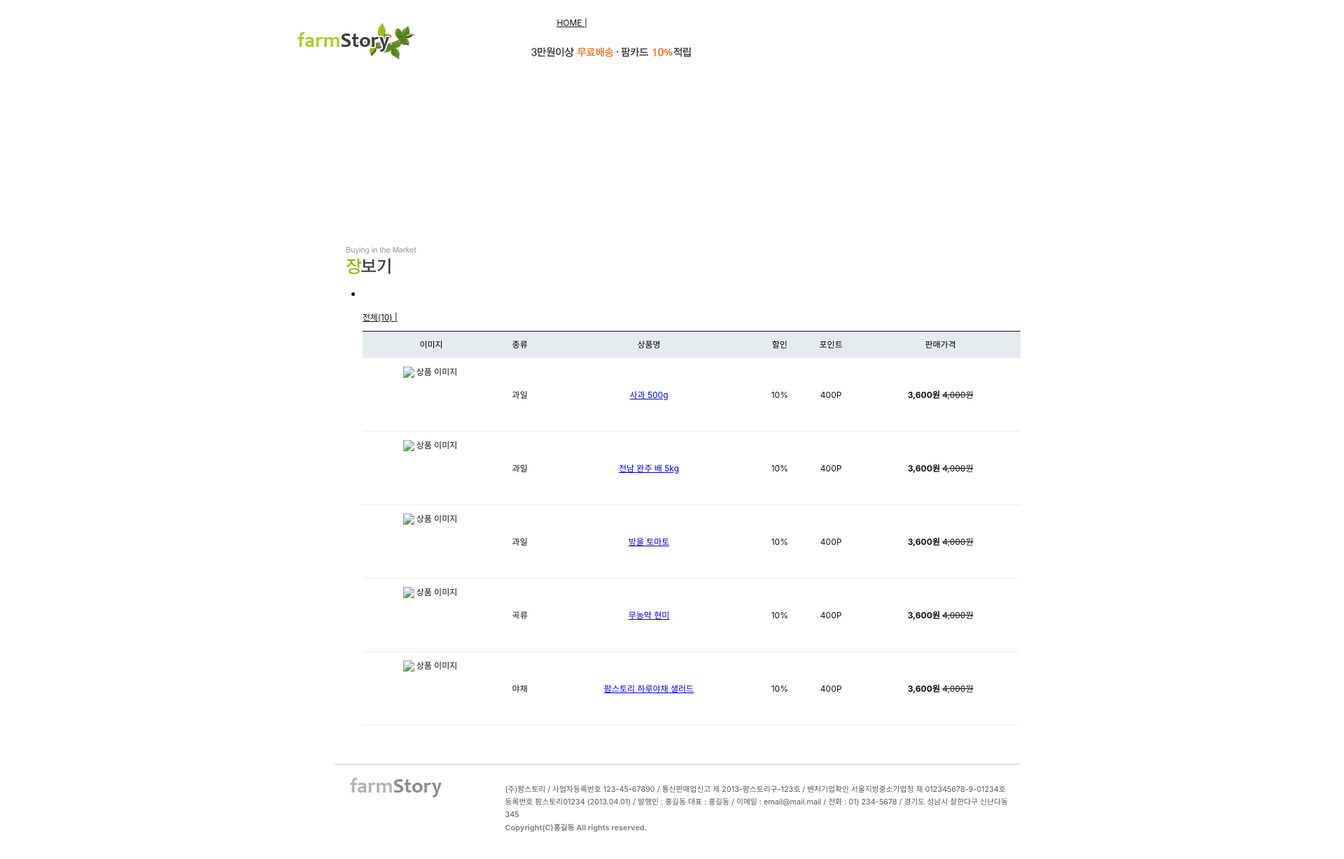
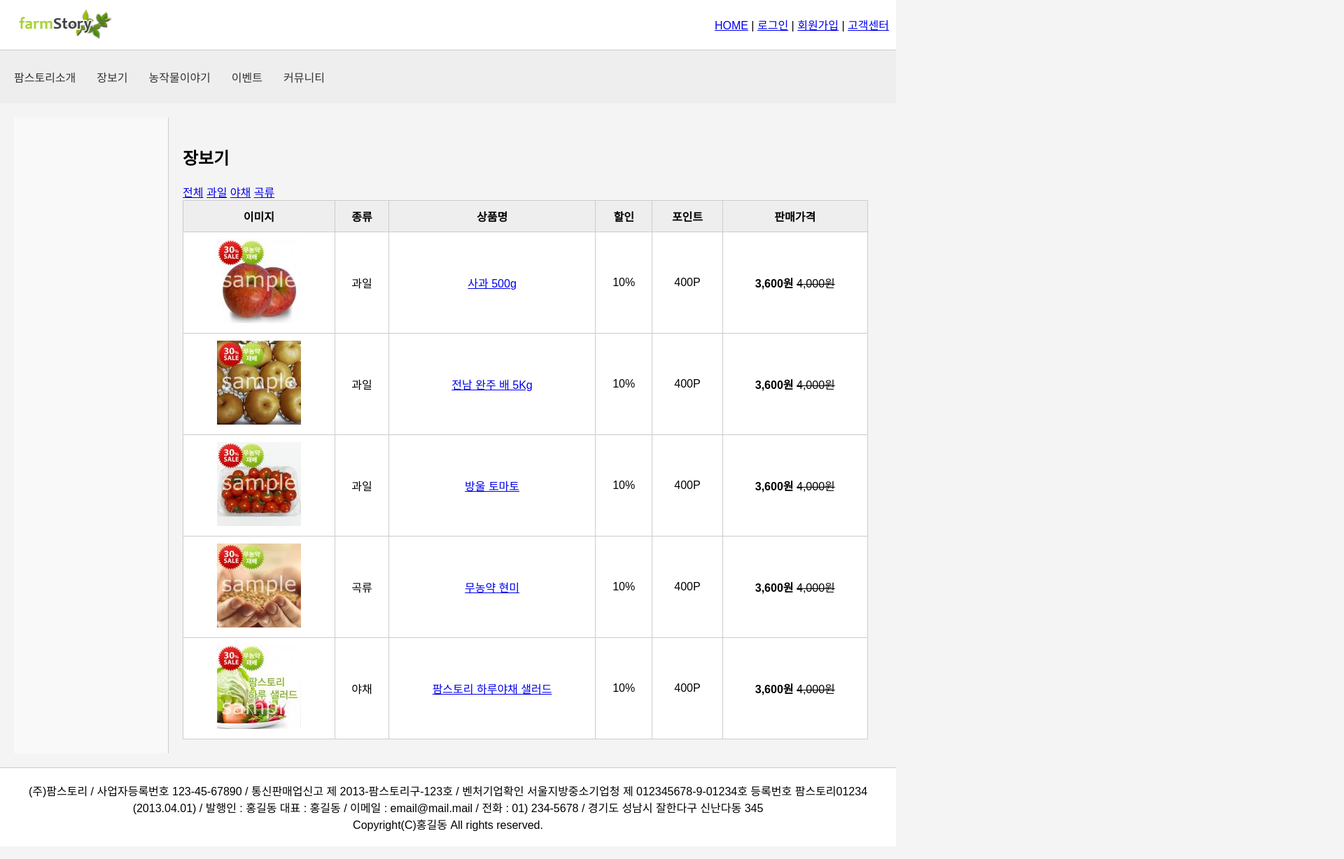
Before and after one commit to DoyoungLee9720/farmstory, a plain HTML site: page market/list.html in a window 1280 px wide. Shown: the whole page at 70% size, 1920 px wide, since content can reach past the window. Drawn offline with Linux system fonts and the light colour scheme; files whose address does not match are found by name.

Commit message:
LDY_2024_08_06_listUpdated

```diff
--- a/market/list.html
+++ b/market/list.html
@@ -4,34 +4,130 @@
   <meta charset="UTF-8">
   <meta name="viewport" content="width=device-width, initial-scale=1.0">
   <title>장보기</title>
-  <link rel="stylesheet" href="styles.css">
+  <style>
+    body {
+      font-family: Arial, sans-serif;
+      margin: 0;
+      padding: 0;
+      background-color: #f4f4f4;
+    }
+    header {
+      background-color: #fff;
+      padding: 10px;
+      border-bottom: 1px solid #ccc;
+      display: flex;
+      justify-content: space-between;
+      align-items: center;
+    }
+    .logo {
+      width: 150px;
+    }
+    nav {
+      background-color: #eee;
+      padding: 10px;
+    }
+    nav ul {
+      list-style-type: none;
+      padding: 0;
+      display: flex;
+      gap: 10px;
+    }
+    nav ul li {
+      display: inline;
+    }
+    nav ul li a {
+      text-decoration: none;
+      color: #333;
+      padding: 5px 10px;
+    }
+    .container {
+      display: flex;
+      margin: 20px;
+    }
+    aside {
+      width: 200px;
+      background-color: #f9f9f9;
+      padding: 10px;
+      border-right: 1px solid #ccc;
+    }
+    aside ul {
+      list-style-type: none;
+      padding: 0;
+    }
+    aside ul li {
+      margin-bottom: 10px;
+    }
+    aside ul li a {
+      text-decoration: none;
+      color: #333;
+      padding: 5px;
+      display: flex;
+      align-items: center;
+    }
+    aside ul li a img {
+      width: 20px; /* 이미지 크기를 적절히 조정 */
+      height: auto;
+      margin-right: 10px;
+    }
+    section {
+      flex: 1;
+      padding: 20px;
+    }
+    table {
+      width: 100%;
+      border-collapse: collapse;
+      background-color: #fff;
+    }
+    table, th, td {
+      border: 1px solid #ccc;
+    }
+    th, td {
+      padding: 10px;
+      text-align: center;
+    }
+    th {
+      background-color: #eee;
+    }
+    footer {
+      background-color: #fff;
+      padding: 20px;
+      text-align: center;
+      border-top: 1px solid #ccc;
+      margin-top: 20px;
+    }
+  </style>
 </head>
 <body>
-  <div class="shopping-list">
-    <header class="header"></header>
-    <nav class="nav">
-      <a href="#" class="home-link">HOME |</a>
-      <div class="header-text-img"></div>
-      <a href="#" class="logo-link"></a>
+  <header>
+    <img src="../images/logo.png" alt="로고" class="logo">
+    <div>
+      <a href="#">HOME</a> |
+      <a href="#">로그인</a> |
+      <a href="#">회원가입</a> |
+      <a href="#">고객센터</a>
+    </div>
+  </header>
+  <nav>
+    <ul>
+      <li><a href="#">팜스토리소개</a></li>
+      <li><a href="#">장보기</a></li>
+      <li><a href="#">농작물이야기</a></li>
+      <li><a href="#">이벤트</a></li>
+      <li><a href="#">커뮤니티</a></li>
+    </ul>
   </nav>
-    <section class="list">
-      <div class="item"></div>
-      <div class="item" style="left: 20%; right: 60%;"></div>
-      <div class="item" style="left: 40%; right: 40%;"></div>
-      <div class="item" style="left: 60%; right: 20%;"></div>
-      <div class="item" style="left: 80%; right: 0%;"></div>
-    </section>
-    <div class="background"></div>
-    <div class="sub-top-tit"></div>
-    <div class="section">
-      <aside class="aside">
-        <div class="aside-title"></div>
-        <ul class="aside-list">
-          <li class="aside-item-link"></li>
-        </ul>
+  <div class="container">
+    <aside>
+      <div>
+        <img src="" alt="">
+      </div>
     </aside>
-      <article class="article">
-        <a href="#" class="total-link">전체(10) |</a>
+    <section>
+      <h2>장보기</h2>
+        <a href="#">전체</a>
+        <a href="#">과일</a>
+        <a href="#">야채</a>
+        <a href="#">곡류</a>
       <table>
         <thead>
           <tr>
@@ -45,7 +141,7 @@
         </thead>
         <tbody>
           <tr>
-              <td><img src="market_item1.jpg" alt="상품 이미지"></td>
+            <td><img src="../images/market_item1.jpg" alt="사과 500g"></td>
             <td>과일</td>
             <td><a href="#">사과 500g</a></td>
             <td>10%</td>
@@ -56,9 +152,9 @@
             </td>
           </tr>
           <tr>
-              <td><img src="market_item2.jpg" alt="상품 이미지"></td>
+            <td><img src="../images/market_item2.jpg" alt="전남 완주 배 5Kg"></td>
             <td>과일</td>
-              <td><a href="#">전남 완주 배 5kg</a></td>
+            <td><a href="#">전남 완주 배 5Kg</a></td>
             <td>10%</td>
             <td>400P</td>
             <td>
@@ -67,7 +163,7 @@
             </td>
           </tr>
           <tr>
-              <td><img src="market_item3.jpg" alt="상품 이미지"></td>
+            <td><img src="../images/market_item3.jpg" alt="방울 토마토"></td>
             <td>과일</td>
             <td><a href="#">방울 토마토</a></td>
             <td>10%</td>
@@ -78,7 +174,7 @@
             </td>
           </tr>
           <tr>
-              <td><img src="market_item6.jpg" alt="상품 이미지"></td>
+            <td><img src="../images/market_item6.jpg" alt="무농약 현미"></td>
             <td>곡류</td>
             <td><a href="#">무농약 현미</a></td>
             <td>10%</td>
@@ -89,7 +185,7 @@
             </td>
           </tr>
           <tr>
-              <td><img src="market_item7.jpg" alt="상품 이미지"></td>
+            <td><img src="../images/market_item7.jpg" alt="팜스토리 하루야채 샐러드"></td>
             <td>야채</td>
             <td><a href="#">팜스토리 하루야채 샐러드</a></td>
             <td>10%</td>
@@ -101,18 +197,14 @@
           </tr>
         </tbody>
       </table>
-      </article>
+    </section>
   </div>
-    <footer class="footer">
+  <footer>
     <div class="footer-logo"></div>
     <div class="footer-text">
-        (주)팜스토리 / 사업자등록번호 123-45-67890 / 통신판매업신고 제 2013-팜스토리구-123호 /
-        벤처기업확인 서울지방중소기업청 제 012345678-9-01234호 등록번호 팜스토리01234 (2013.04.01) /
-        발행인 : 홍길동 대표 : 홍길동 / 이메일 : email@mail.mail / 전화 : 01) 234-5678 /
-        경기도 성남시 잘한다구 신난다동 345
+      (주)팜스토리 / 사업자등록번호 123-45-67890 / 통신판매업신고 제 2013-팜스토리구-123호 / 벤처기업확인 서울지방중소기업청 제 012345678-9-01234호 등록번호 팜스토리01234 (2013.04.01) / 발행인 : 홍길동 대표 : 홍길동 / 이메일 : email@mail.mail / 전화 : 01) 234-5678 / 경기도 성남시 잘한다구 신난다동 345
     </div>
     <div class="footer-emphasis">Copyright(C)홍길동 All rights reserved.</div>
   </footer>
-  </div>
 </body>
 </html>
```
Lines whose indentation alone changed are shown as unchanged.
